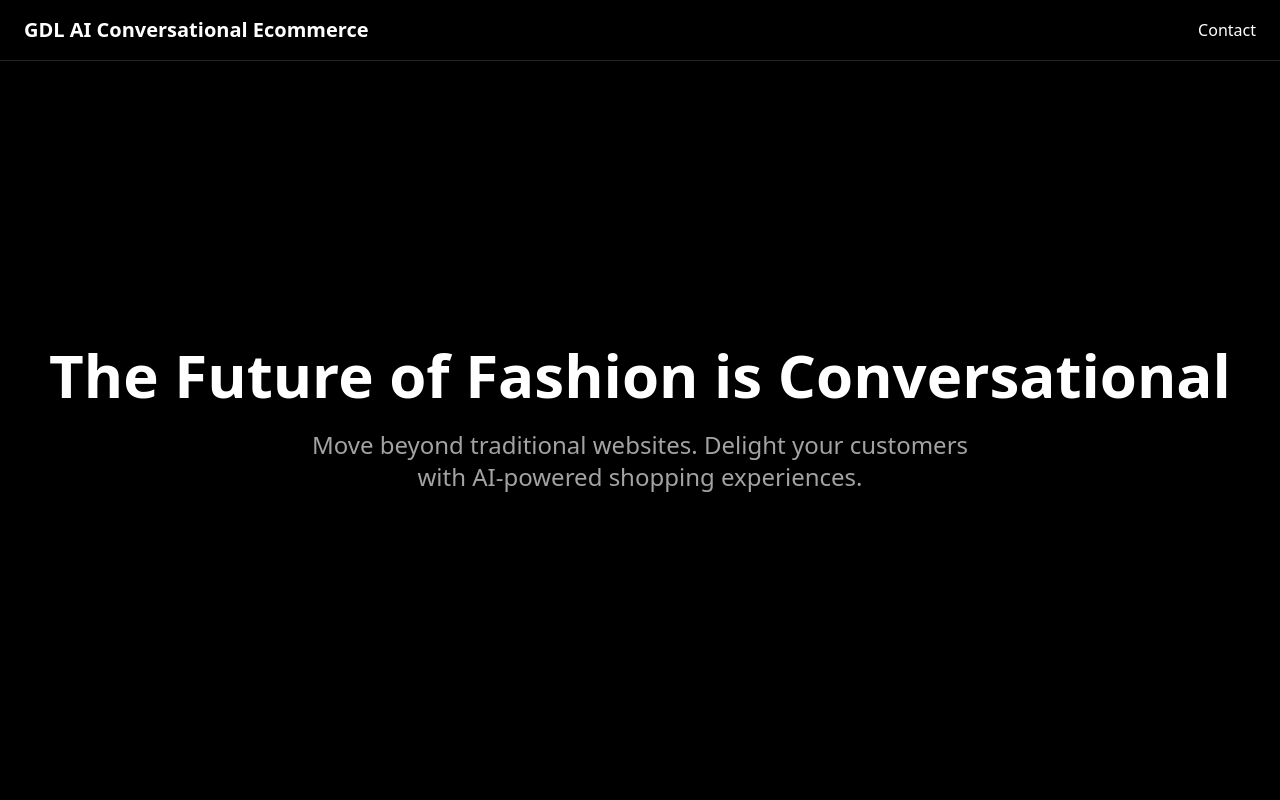
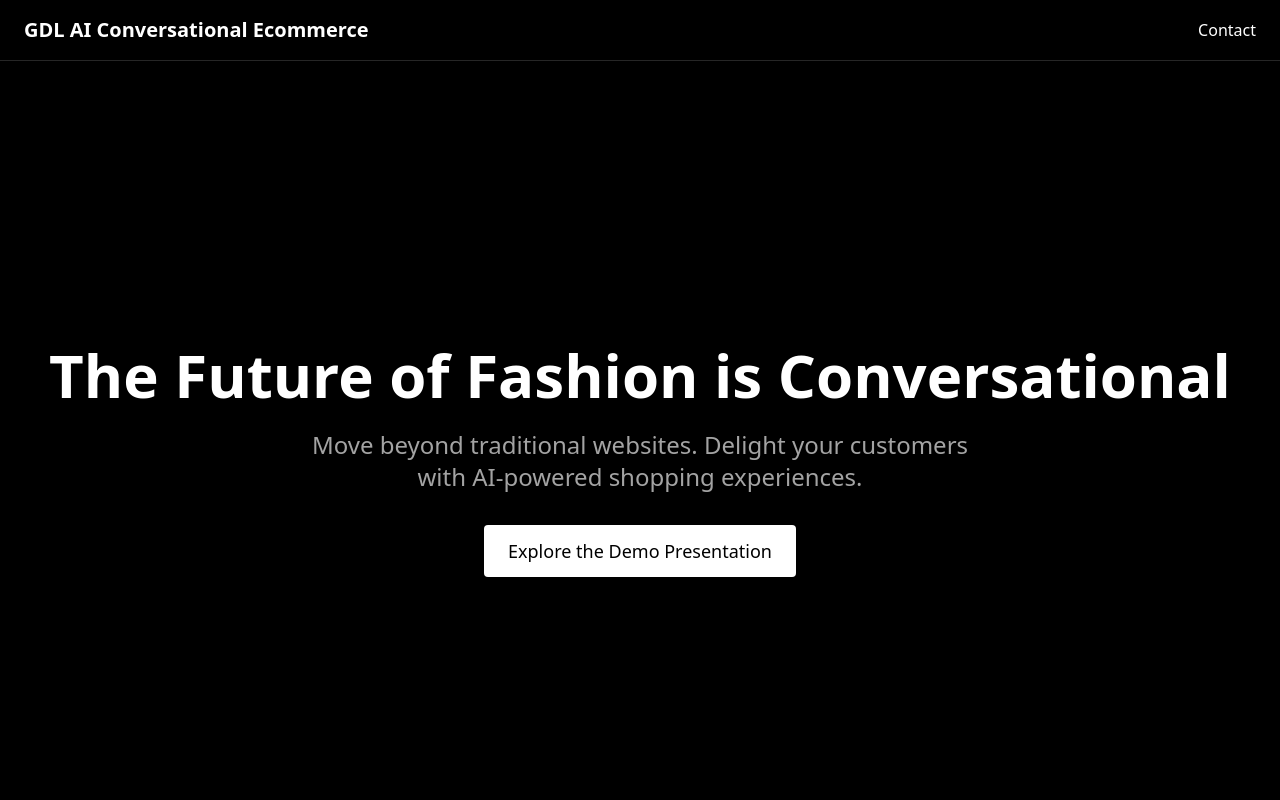
Before and after one commit to Glam-Digital-Lab/ai-head-pitch, a Next.js app: page / in a window 1280 px wide. Shown: the top 800 px of the page. Built offline with nearby package versions, Linux system fonts and the light colour scheme.

Commit message:
third commit3

```diff
--- a/app/layout.tsx
+++ b/app/layout.tsx
@@ -28,7 +28,7 @@ export default function RootLayout({ children }: { children: ReactNode }) {
 
           <a
   href="#presentation"
-  className="text-lg px-6 py-3 bg-white text-black rounded opacity-0 animate-fade-in-up delay-1000"
+  className="text-lg px-6 py-3 bg-white text-black rounded animate-fade-in-up delay-1000"
 >
   Explore the Demo Presentation
 </a>
```
